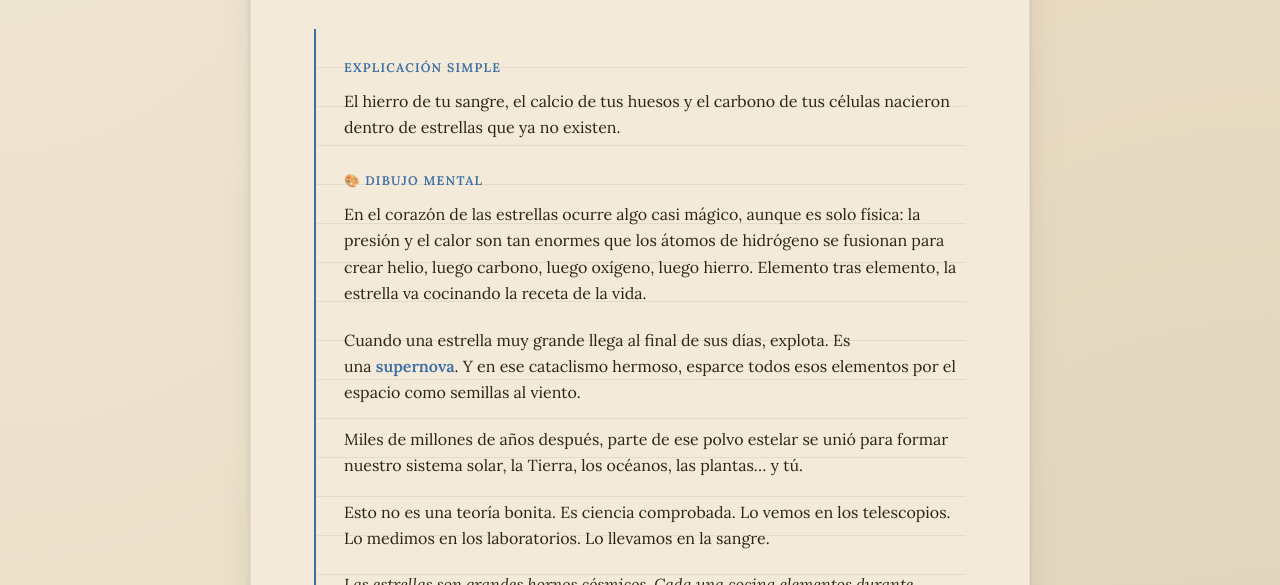
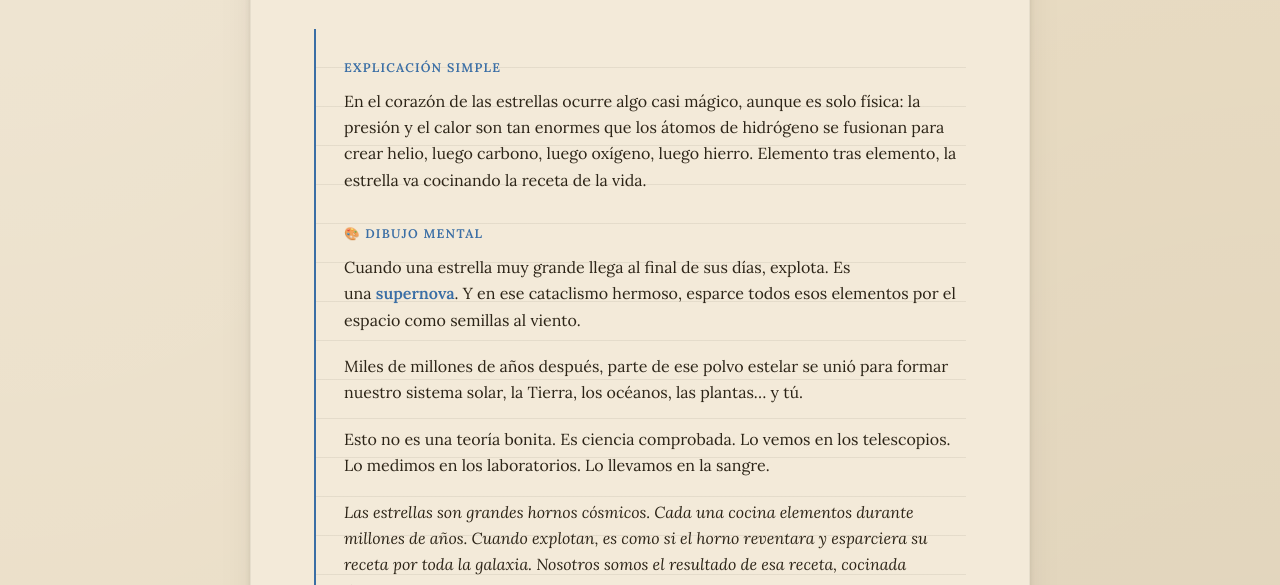
Before and after one commit to ByDamon/cuaderno-de-damon, an Eleventy site: page src/entradas/polvo-de-estrellas-🌟.md in a window 1280 px wide. Shown: the part 515-1100 px from the top of the page. Built offline with nearby package versions, Linux system fonts and the light colour scheme; Eleventy itself is replaced by a stand-in of ours; files that its build step writes are made by us from their sources.

Commit message:
Update Entrada “polvo-de-estrellas-🌟”

```diff
--- a/src/entradas/polvo-de-estrellas-🌟.md
+++ b/src/entradas/polvo-de-estrellas-🌟.md
@@ -2,17 +2,16 @@
 title: POLVO DE ESTRELLAS 🌟
 categoria: universo
 date: 2026-09-05
-resumen: "1"
-explicacion: El hierro de tu sangre, el calcio de tus huesos y el carbono de tus
+resumen: El hierro de tu sangre, el calcio de tus huesos y el carbono de tus
   células nacieron dentro de estrellas que ya no existen.
+explicacion: "En el corazón de las estrellas ocurre algo casi mágico, aunque es
+  solo física: la presión y el calor son tan enormes que los átomos de hidrógeno
+  se fusionan para crear helio, luego carbono, luego oxígeno, luego hierro.
+  Elemento tras elemento, la estrella va cocinando la receta de la vida."
 analogia: >-
-  En el corazón de las estrellas ocurre algo casi mágico, aunque es solo física:
-  la presión y el calor son tan enormes que los átomos de hidrógeno se fusionan
-  para crear helio, luego carbono, luego oxígeno, luego hierro. Elemento tras
-  elemento, la estrella va cocinando la receta de la vida.
-
-
-  Cuando una estrella muy grande llega al final de sus días, explota. Es una **supernova**. Y en ese cataclismo hermoso, esparce todos esos elementos por el espacio como semillas al viento.
+  Cuando una estrella muy grande llega al final de sus días, explota. Es
+  una **supernova**. Y en ese cataclismo hermoso, esparce todos esos elementos
+  por el espacio como semillas al viento.
 
 
   Miles de millones de años después, parte de ese polvo estelar se unió para formar nuestro sistema solar, la Tierra, los océanos, las plantas… y tú.
```
